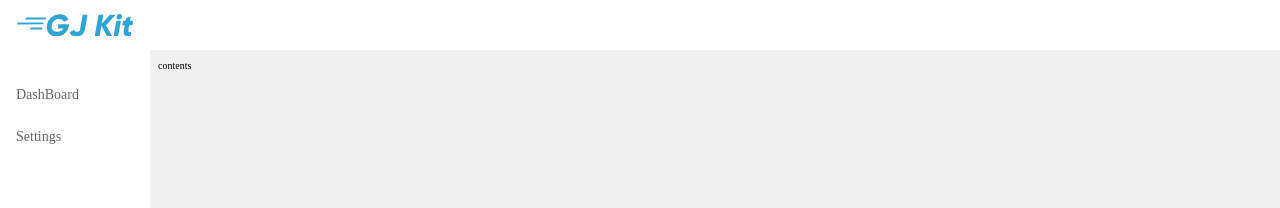
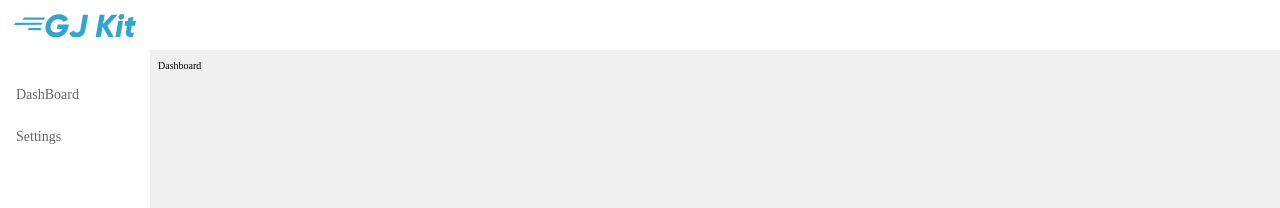
Before and after one commit to go-jwdk/monitor, a React app in the folder frontend/: page / in a window 1280 px wide. Shown: the top 208 px of the page. Built offline with nearby package versions, Linux system fonts and the light colour scheme; the HTML template or start-up script is replaced by a standard one.

Commit message:
set router

```diff
--- a/frontend/package.json
+++ b/frontend/package.json
@@ -29,6 +29,7 @@
     "@emotion/styled": "^10.0.27",
     "react": "^16.13.0",
     "react-dom": "^16.13.0",
+    "react-router-dom": "^5.1.2",
     "sanitize.css": "^11.0.0"
   }
 }
--- a/frontend/src/app.tsx
+++ b/frontend/src/app.tsx
@@ -2,9 +2,19 @@ import React from "react";
 import ReactDOM from "react-dom";
 import { Global, css } from "@emotion/core";
 import styled from "@emotion/styled";
-import * as Nav from "./components/organisms/Nav";
+import {
+  BrowserRouter as Router,
+  Switch,
+  Route,
+  Link,
+  useRouteMatch,
+  useParams
+} from "react-router-dom";
+// import * as Nav from "./components/organisms/Nav";
+import * as Logo from "./components/molecules/Logo";
 import * as Header from "./components/organisms/Header";
-import * as Content from "./components/organisms/Content";
+import * as Content from "./components/organisms/Settings";
+import * as Dashboard from "./components/organisms/Dashboard";
 
 const Layout = styled.div({
   display: "grid",
@@ -16,6 +26,33 @@ const Layout = styled.div({
   `,
   height: "100%"
 });
+
+const Nav = styled.div({
+  gridArea: "Nav",
+  background: "#fff"
+});
+
+const Ul = styled.ul({
+  listStyle: "none",
+  margin: "24px 0 0",
+  padding: 0
+});
+
+const Li = styled.li({
+  margin: 0,
+  lineHeight: 1,
+  fontSize: "1.4rem"
+});
+
+const LinkItem = {
+  display: "block",
+  padding: "14px 16px",
+  color: "#666",
+  textDecoration: "none",
+  "&:hover": {
+    background: "#f9f9f9"
+  }
+};
 
 const View = () => {
   return (
@@ -40,9 +77,33 @@ const View = () => {
           }
         `}
       />
-      <Nav.View />
-      <Header.View />
-      <Content.View />
+      <Router>
+        {/* <Nav.View /> */}
+        <Nav>
+          <Logo.View />
+          <Ul>
+            <Li>
+              <Link style={LinkItem} to="/">
+                DashBoard
+              </Link>
+            </Li>
+            <Li>
+              <Link style={LinkItem} to="/settings">
+                Settings
+              </Link>
+            </Li>
+          </Ul>
+        </Nav>
+        <Header.View />
+        <Switch>
+          <Route exact path="/">
+            <Dashboard.View />
+          </Route>
+          <Route path="/settings">
+            <Content.View />
+          </Route>
+        </Switch>
+      </Router>
     </Layout>
   );
 };
--- a/frontend/src/components/molecules/Logo.tsx
+++ b/frontend/src/components/molecules/Logo.tsx
@@ -1,12 +1,12 @@
 import React from "react";
 import ReactDOM from "react-dom";
 import styled from "@emotion/styled";
+import { BrowserRouter as Router, Link } from "react-router-dom";
 
 const Logo = styled.div({
   display: "flex",
   alignContent: "center",
   justifyContent: "center",
-  color: "#30a5d5",
   width: "100%",
   padding: 14,
   height: 50,
@@ -15,9 +15,15 @@ const Logo = styled.div({
   }
 });
 
+const LogoLink = {
+  color: "#30a5d5"
+};
+
 export const View = () => {
   return (
     <Logo>
+      <Router>
+        <Link style={LogoLink} to="/">
           <svg
             xmlns="http://www.w3.org/2000/svg"
             // width="75.64mm"
@@ -36,6 +42,8 @@ export const View = () => {
             <path d="M183.25,12.46h8.4l-4.93,28h-8.4Zm.5-7.5a6.21,6.21,0,0,1,5.83-5,4.21,4.21,0,0,1,4.25,5A6.15,6.15,0,0,1,188,10,4.17,4.17,0,0,1,183.75,5Z" />
             <path d="M205.31,30.44c-.45,2.52,1.63,2.69,5.38,2.41l-1.35,7.61c-10.08,1.12-13.83-2.18-12.43-10l1.74-9.91h-4.48l1.45-8.07h4.43L201,7.14l8.85-2.52-1.4,7.84h5.82l-1.45,8.07h-5.77Z" />
           </svg>
+        </Link>
+      </Router>
     </Logo>
   );
 };
--- /dev/null
+++ b/frontend/src/components/organisms/Dashboard.tsx
@@ -0,0 +1,12 @@
+import React from "react";
+import ReactDOM from "react-dom";
+import styled from "@emotion/styled";
+
+const Content = styled.div({
+  gridArea: "Content",
+  padding: 8
+});
+
+export const View = () => {
+  return <Content>Dashboard</Content>;
+};
--- a/frontend/src/components/organisms/Nav.tsx
+++ b/frontend/src/components/organisms/Nav.tsx
@@ -1,6 +1,16 @@
 import React from "react";
 import ReactDOM from "react-dom";
 import styled from "@emotion/styled";
+import { css } from "@emotion/core";
+import {
+  BrowserRouter as Router,
+  Switch,
+  Route,
+  Link,
+  NavLink,
+  useRouteMatch,
+  useParams
+} from "react-router-dom";
 import * as Logo from "../molecules/Logo";
 
 const Nav = styled.div({
@@ -20,7 +30,7 @@ const Li = styled.li({
   fontSize: "1.4rem"
 });
 
-const Link = styled.a({
+const LinkItem = {
   display: "block",
   padding: "14px 16px",
   color: "#666",
@@ -28,20 +38,26 @@ const Link = styled.a({
   "&:hover": {
     background: "#f9f9f9"
   }
-});
+};
 
 export const View = () => {
   return (
+    <Router>
       <Nav>
         <Logo.View />
         <Ul>
           <Li>
-          <Link href="#">DashBoard</Link>
+            <NavLink style={LinkItem} to="/">
+              DashBoard
+            </NavLink>
           </Li>
           <Li>
-          <Link href="#">Settings</Link>
+            <NavLink style={LinkItem} to="/settings">
+              Settings
+            </NavLink>
           </Li>
         </Ul>
       </Nav>
+    </Router>
   );
 };
--- a/frontend/src/components/organisms/Content.tsx
+++ b/frontend/src/components/organisms/Settings.tsx
@@ -8,5 +8,5 @@ const Content = styled.div({
 });
 
 export const View = () => {
-  return <Content>contents</Content>;
+  return <Content>settings</Content>;
 };
--- a/frontend/src/index.tsx
+++ b/frontend/src/index.tsx
@@ -2,6 +2,6 @@ import React from "react";
 import ReactDOM from "react-dom";
 import "sanitize.css";
 
-import Dashboard from "./app";
+import App from "./app";
 
-ReactDOM.render([<Dashboard key="app" />], document.querySelector("#app"));
+ReactDOM.render([<App key="app" />], document.querySelector("#app"));
```
Also changed, not shown: 2 other files (tests, documents, lock files or other folders). Lines whose indentation alone changed are shown as unchanged.
